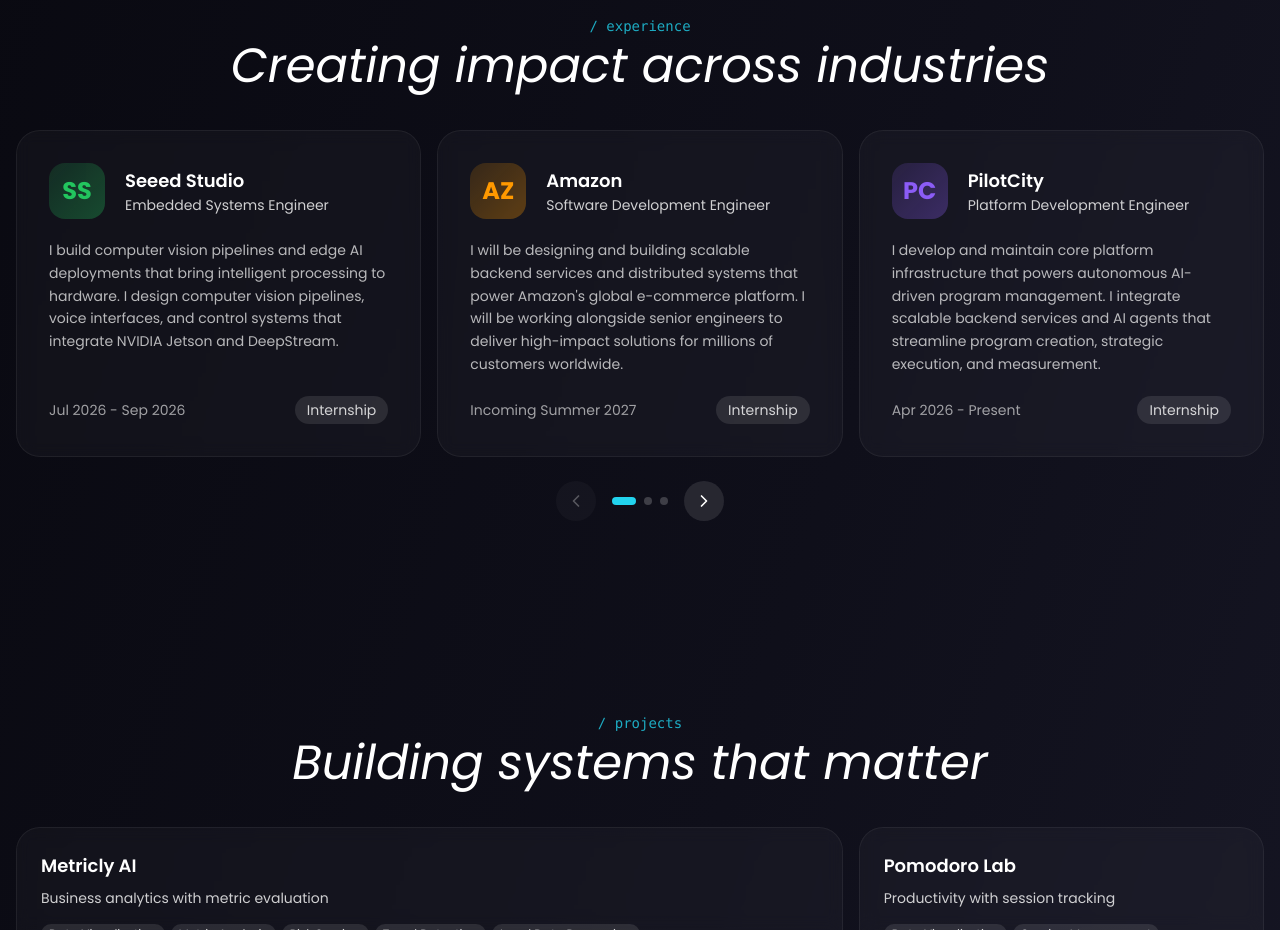
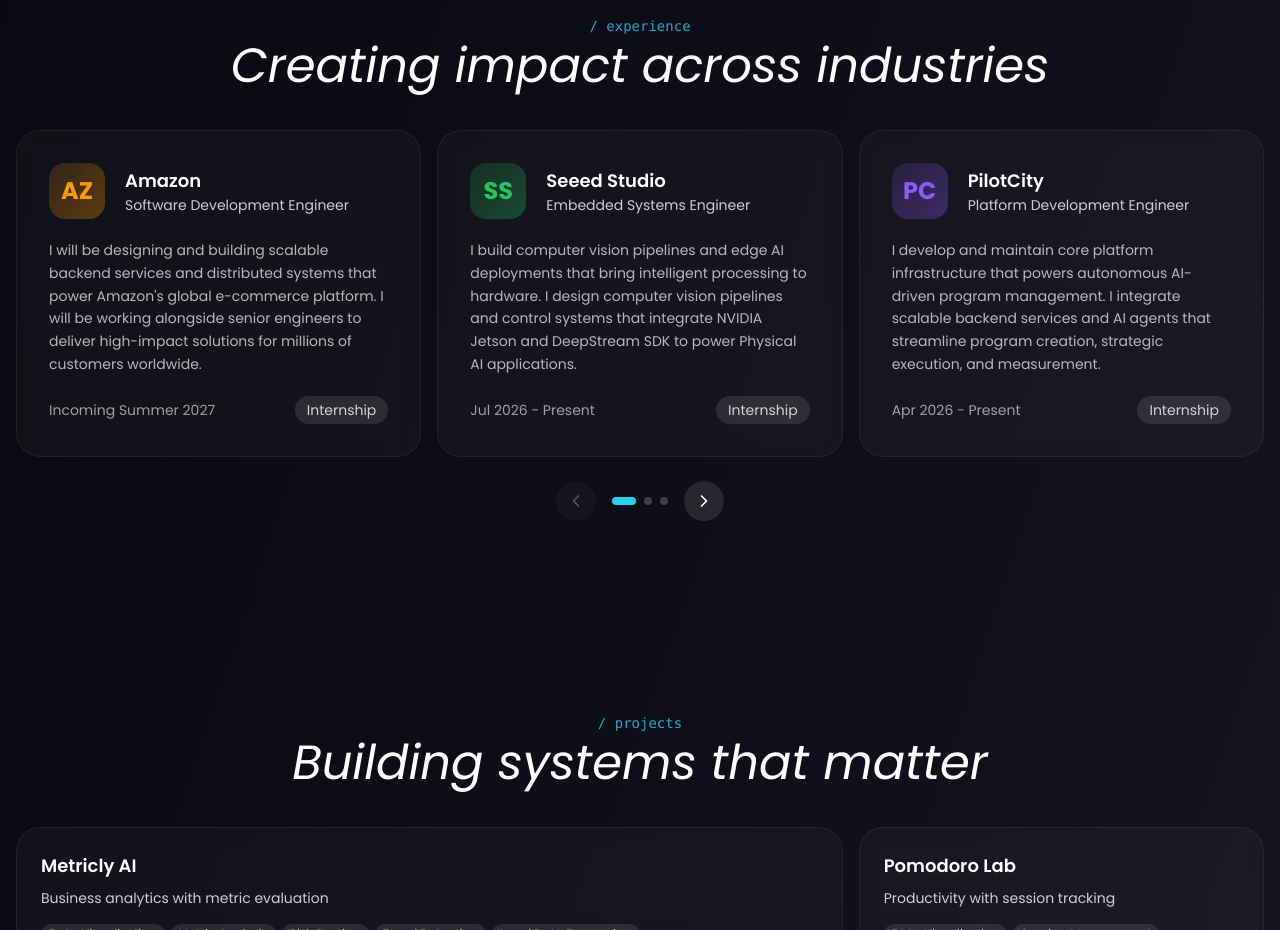
Before and after one commit to codexfang/portfolio, a React (Vite) app: page / in a window 1280 px wide. Shown: the part 880-1810 px from the top of the page. Built offline with nearby package versions, Linux system fonts and the light colour scheme; the HTML template or start-up script is replaced by a standard one.

Commit message:
Update experience section

```diff
--- a/src/components/ExperienceCarousel.tsx
+++ b/src/components/ExperienceCarousel.tsx
@@ -4,12 +4,12 @@ import { motion, AnimatePresence } from 'framer-motion'
 
 const experiences = [
   {
-    logo: 'SS', company: 'Seeed Studio', role: 'Embedded Systems Engineer', date: 'Jul 2026 - Sep 2026', type: 'Internship', color: '#22c55e',
-    desc: 'I build computer vision pipelines and edge AI deployments that bring intelligent processing to hardware. I design computer vision pipelines, voice interfaces, and control systems that integrate NVIDIA Jetson and DeepStream.',
+    logo: 'AZ', company: 'Amazon', role: 'Software Development Engineer', date: 'Incoming Summer 2027', type: 'Internship', color: '#ff9900',
+    desc: 'I will be designing and building scalable backend services and distributed systems that power Amazon\'s global e-commerce platform. I will be working alongside senior engineers to deliver high-impact solutions for millions of customers worldwide.',
   },
   {
-    logo: 'AZ', company: 'Amazon', role: 'Software Development Engineer', date: 'Incoming Summer 2027', type: 'Internship', color: '#ff9900',
-    desc: 'I will be designing and building scalable backend services and distributed systems that power Amazon\'s global e-commerce platform. I will be working alongside senior engineers to deliver high-impact solutions for millions of customers worldwide.',
+    logo: 'SS', company: 'Seeed Studio', role: 'Embedded Systems Engineer', date: 'Jul 2026 - Present', type: 'Internship', color: '#22c55e',
+    desc: 'I build computer vision pipelines and edge AI deployments that bring intelligent processing to hardware. I design computer vision pipelines and control systems that integrate NVIDIA Jetson and DeepStream SDK to power Physical AI applications.',
   },
   {
     logo: 'PC', company: 'PilotCity', role: 'Platform Development Engineer', date: 'Apr 2026 - Present', type: 'Internship', color: '#8b5cf6',
```
